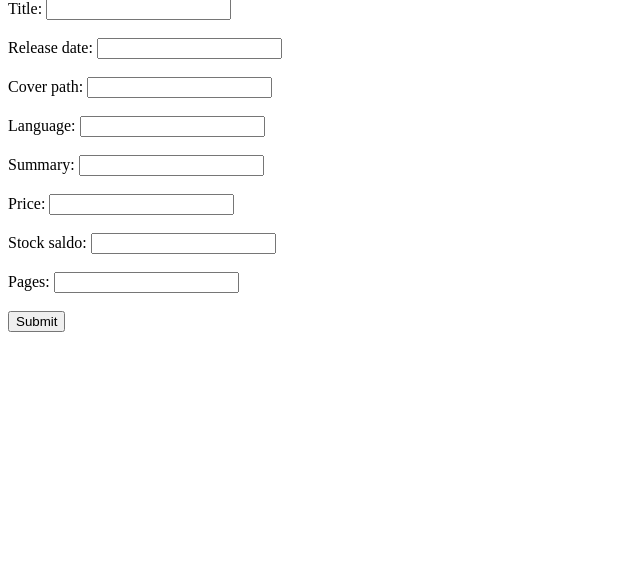
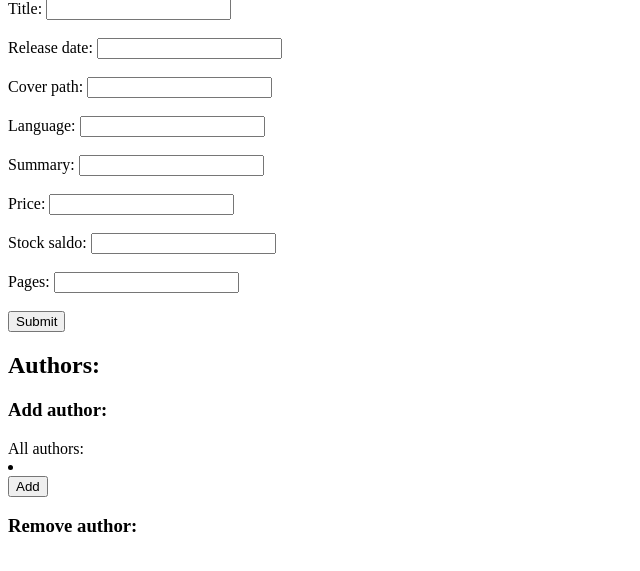
Before and after one commit to r0b1nv41kl4/Bookstore, a PHP site: page /change.php in a window 1280 px wide. Shown: the part 30-601 px from the top of the page, without its empty margins (0-640 px from the left). Run offline with PHP 8.4, Linux system fonts and the light colour scheme; tables that the repository leaves empty or names only in its code hold one stand-in row (values such as "Sample post").

Commit message:
whatever changes i made a few weeks ago

```diff
--- a/change.php
+++ b/change.php
@@ -8,6 +8,24 @@ $stmt = $pdo->prepare('SELECT id, title, release_date, cover_path, price, summar
 $stmt->execute(['id' => $id]);
 $book = $stmt->fetch();
 
+$stmt = $pdo->prepare(
+   'SELECT authors.id, authors.first_name, authors.last_name
+    FROM authors
+    JOIN book_authors ON authors.id = book_authors.author_id
+    WHERE book_authors.book_id = :id
+');
+
+$stmt->execute(['id' => $id]);
+$bookAuthors = $stmt->fetchAll();
+
+$authorStmt = $pdo->prepare(
+    'SELECT a.first_name, a.last_name
+     FROM book_authors ba
+     JOIN authors a ON ba.author_id = a.id
+     WHERE ba.book_id = :id'
+);
+$authorStmt->execute(['id' => $id]);
+$authors = $authorStmt->fetchAll();
 ?>
 
 
@@ -42,3 +60,28 @@ $book = $stmt->fetch();
     </form>
     </body>
 </html>
+
+  <h2>Authors:</h2>
+    <h3>Add author:</h3>
+        <a for="authors">All authors:</a>
+        <form method="post" action="add_author.php">
+          <input type="hidden" name="book-authors-id" value="<?= $book['id'] ?>">
+        <li>
+            <?php foreach ($authors as $author) { ?>
+                <input type="hidden" name="id" value="<?= $book['id'] ?>">
+                <?=$author['first_name'] . ' ' . $author['last_name'] ?>
+            <?php } ?>
+        </li>
+        <button type="submit">Add</button>
+    </form>
+      <h3>Remove author:</h3>
+
+    <?php foreach ($authors as $author) { ?>
+    <form method="post" action="delete_author.php">
+        <li>
+            <input type="hidden" name="id" value="<?= $book['id'] ?>">
+            <?=$author['first_name'] . ' ' . $author['last_name'] ?>
+            <button type="submit">Remove</button>
+        </li>
+    </form>
+<?php } ?>
```
Also changed, not shown: add_author.php (added, +19 -0 lines), book.php (+13 -11 lines), delete_author.php (added, +18 -0 lines), 1 other file.
